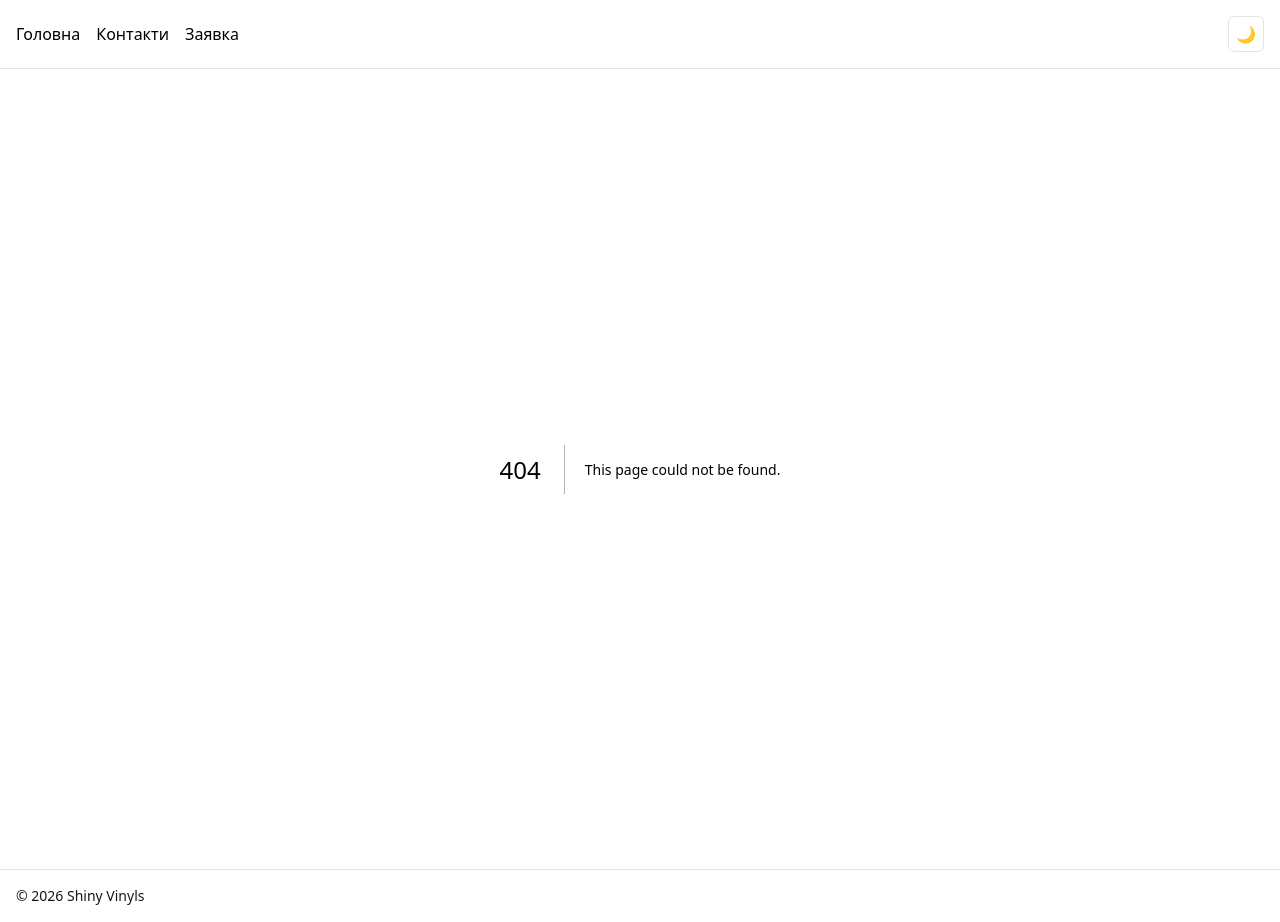
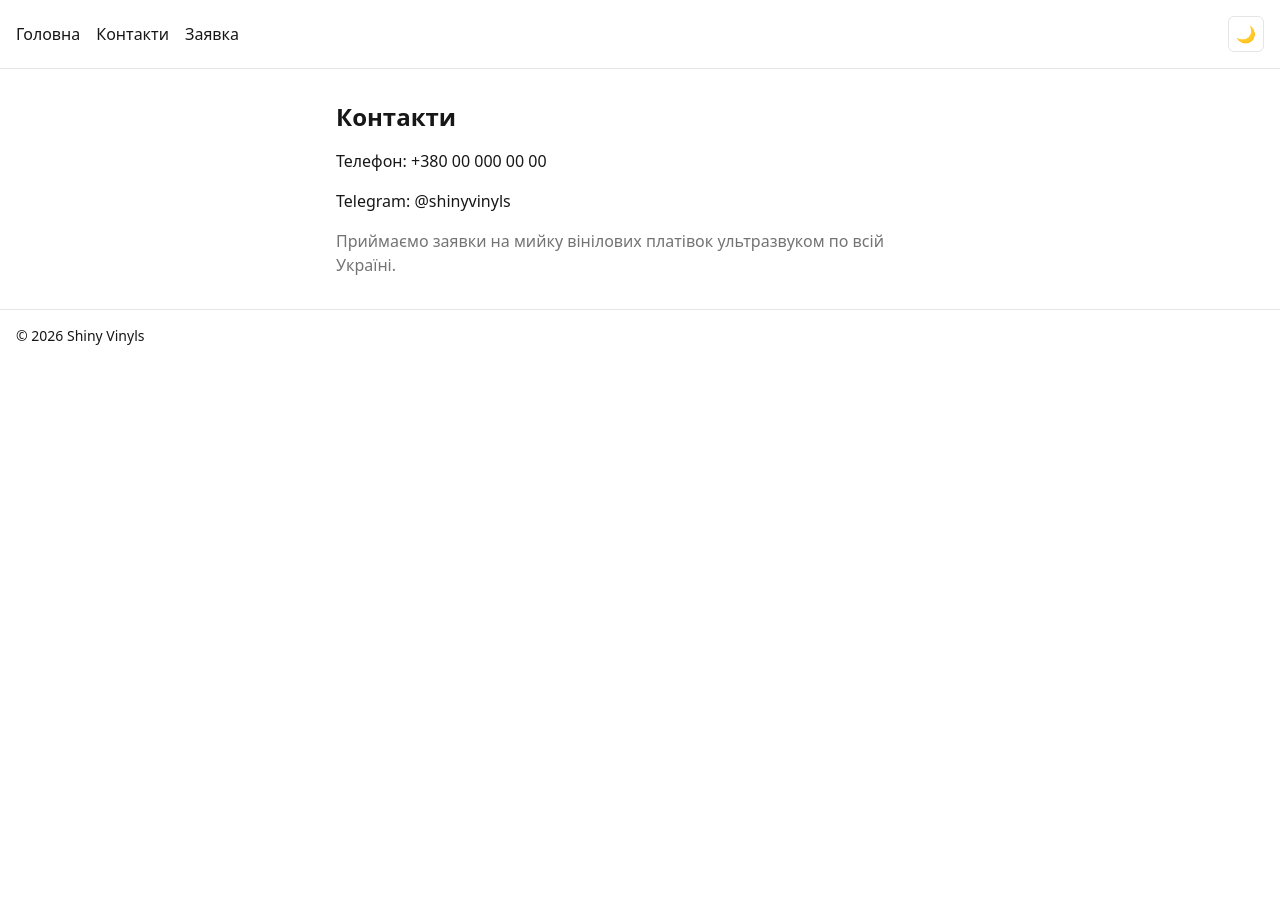
Before and after one commit to TolikSyedin/shiny-vinyls, a Next.js app: page /contacts in a window 1280 px wide. Before the commit this address had no page. After the commit the page ends 800 px from the top, so only its background shows below. Built offline with nearby package versions, Linux system fonts and the light colour scheme.

Commit message:
Add contacts page

```diff
--- /dev/null
+++ b/app/contacts/page.tsx
@@ -0,0 +1,23 @@
+export const metadata = {
+  title: 'Контакти — Shiny Vinyls',
+}
+
+export default function ContactsPage() {
+  return (
+    <main className="mx-auto flex max-w-2xl flex-col gap-4 p-8">
+      <h1 className="text-2xl font-semibold">Контакти</h1>
+      {/* TODO: Add correct phone number when ready */}
+      <p>
+        Телефон: <a href="tel:+380000000000">+380 00 000 00 00</a>
+      </p>
+      {/* TODO: Add correct telegram when ready */}
+      <p>
+        Telegram: <a href="https://t.me/shinyvinyls">@shinyvinyls</a>
+      </p>
+      <p className="text-muted-foreground">
+        Приймаємо заявки на мийку вінілових платівок ультразвуком по всій
+        Україні.
+      </p>
+    </main>
+  )
+}
```
